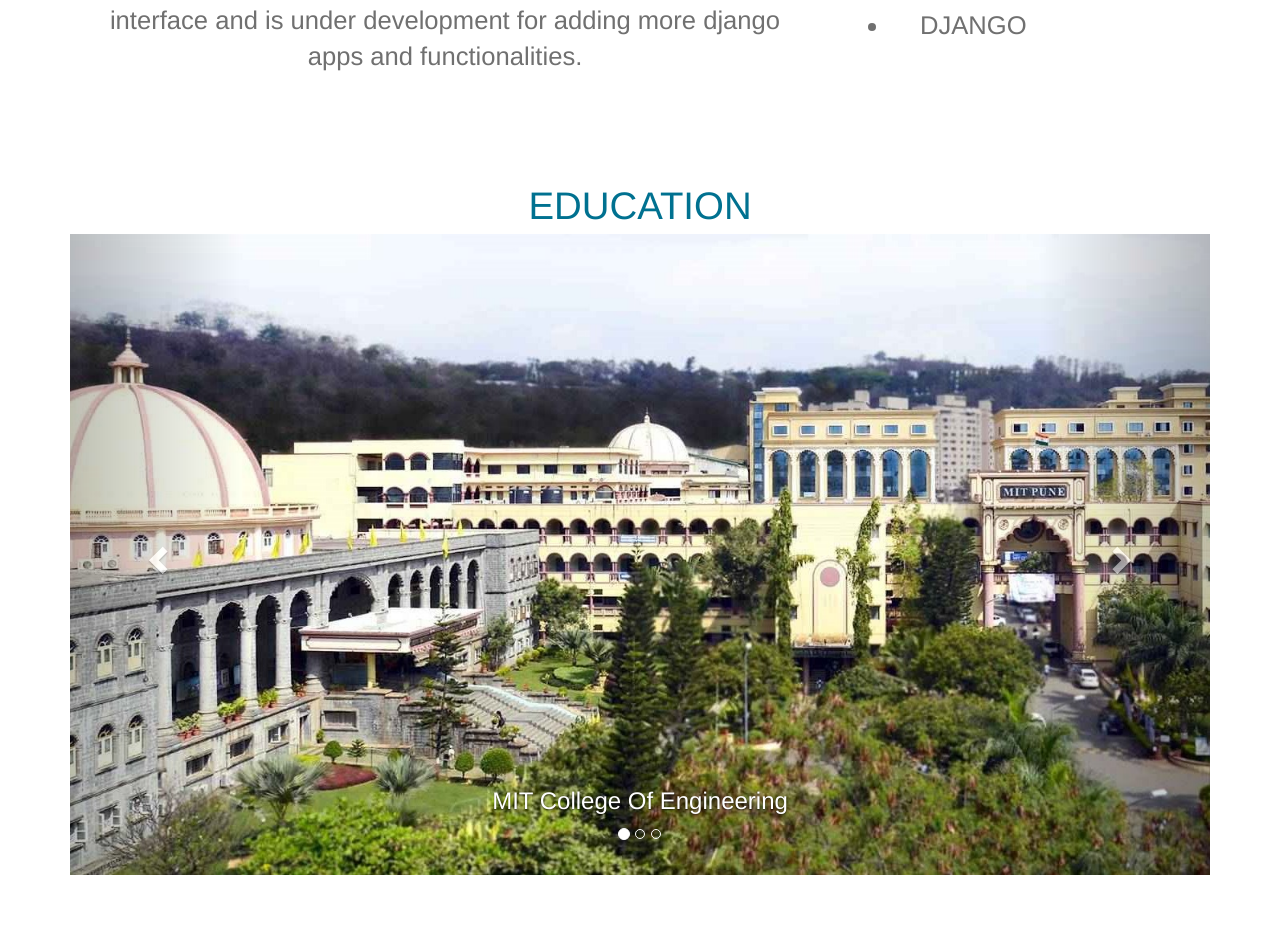
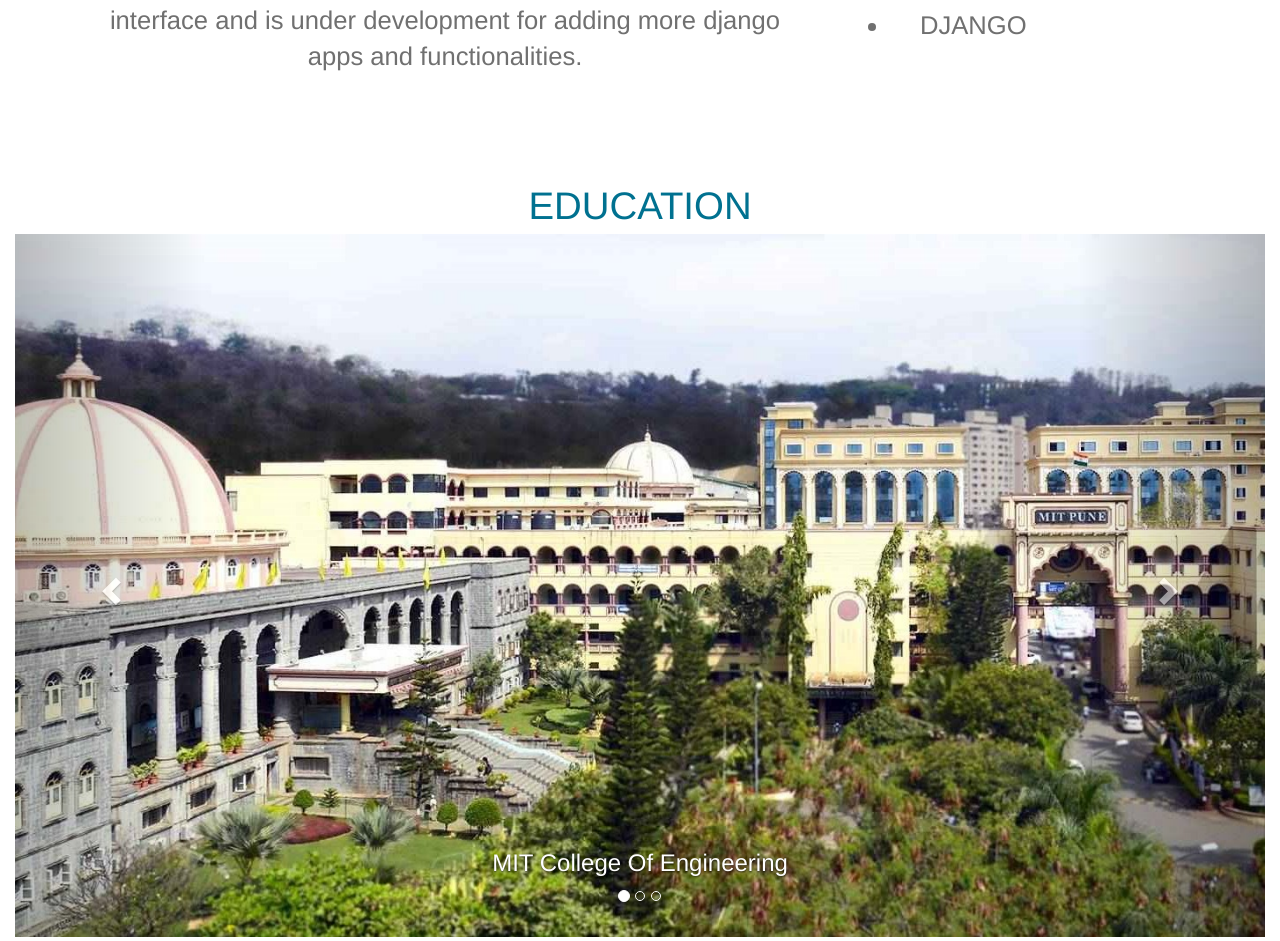
Before and after one commit to alias-3/django_homepage-blog, a Django app: page / in a window 1280 px wide. Shown: the part 2242-3183 px from the top of the page. Run offline with Django 3.2, Linux system fonts and the light colour scheme; some libraries are stand-ins or nearby versions.

Commit message:
minor tweaks

```diff
--- a/blog/templates/blog/home.html
+++ b/blog/templates/blog/home.html
@@ -147,7 +147,7 @@
 
 
 
-<div class="container animated fadeInUp delay-5.5s slow">
+<div class="container-fluid animated fadeInUp delay-5.5s slow">
   <div id="slideshow">EDUCATION</div>
   <div id="myCarousel" class="carousel slide" style="border-radius: 20px" data-ride="carousel">
     <!-- Indicators -->
@@ -198,7 +198,7 @@
 
 <div class="animated fadeInUp delay-6s slow" id="finder">FIND ME</div><hr style="width:
   50%">
-<div class="container"><a href="https://www.google.co.in/maps/place/MIT+College+of+Engineering,+Rambaug+Colony,+Kothrud,+Pune,+Maharashtra+411038/@18.5185069,73.8144832,18z/data=!4m5!3m4!1s0x3bc2bfa2515ce741:0x349ddf824466170d!8m2!3d18.5187098!4d73.815807"><iframe src="https://www.google.com/maps/embed?pb=!1m18!1m12!1m3!1d1891.6149870102047!2d73.81448317488463!3d18.5185068835636!2m3!1f0!2f0!3f0!3m2!1i1024!2i768!4f13.1!3m3!1m2!1s0x3bc2bfa2515ce741%3A0x349ddf824466170d!2sMIT+College+of+Engineering%2C+Rambaug+Colony%2C+Kothrud%2C+Pune%2C+Maharashtra+411038!5e0!3m2!1sen!2sin!4v1516783888888" width=100% height="350" frameborder="0" allowfullscreen></iframe></a></div>
+<div class="container-fluid"><a href="https://www.google.co.in/maps/place/MIT+College+of+Engineering,+Rambaug+Colony,+Kothrud,+Pune,+Maharashtra+411038/@18.5185069,73.8144832,18z/data=!4m5!3m4!1s0x3bc2bfa2515ce741:0x349ddf824466170d!8m2!3d18.5187098!4d73.815807"><iframe src="https://www.google.com/maps/embed?pb=!1m18!1m12!1m3!1d1891.6149870102047!2d73.81448317488463!3d18.5185068835636!2m3!1f0!2f0!3f0!3m2!1i1024!2i768!4f13.1!3m3!1m2!1s0x3bc2bfa2515ce741%3A0x349ddf824466170d!2sMIT+College+of+Engineering%2C+Rambaug+Colony%2C+Kothrud%2C+Pune%2C+Maharashtra+411038!5e0!3m2!1sen!2sin!4v1516783888888" width=100% height="350" frameborder="0" allowfullscreen></iframe></a></div>
 
 <div class="container-fluid" id="footer" style="margin-top: 5vw">
 	<div class="container">
```
